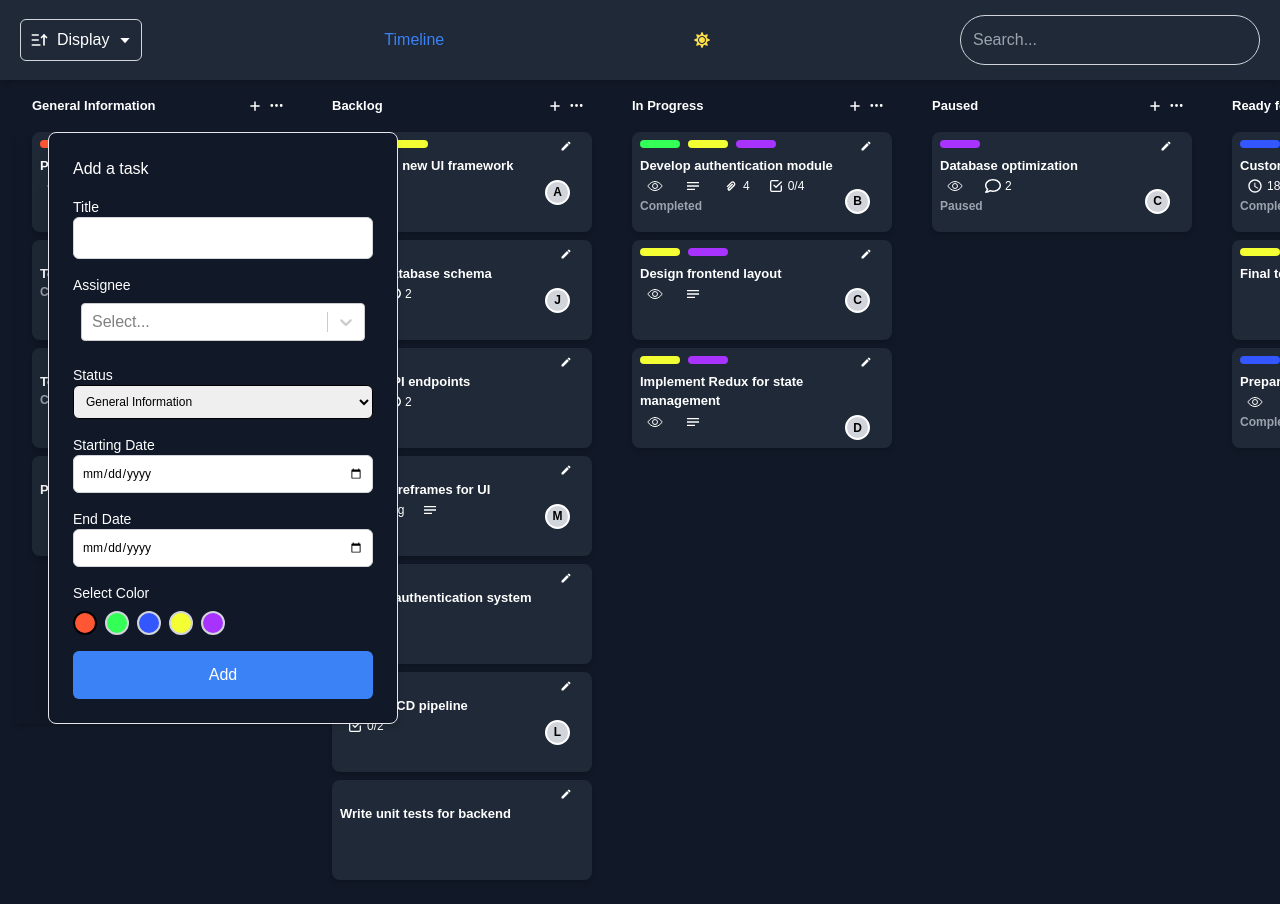
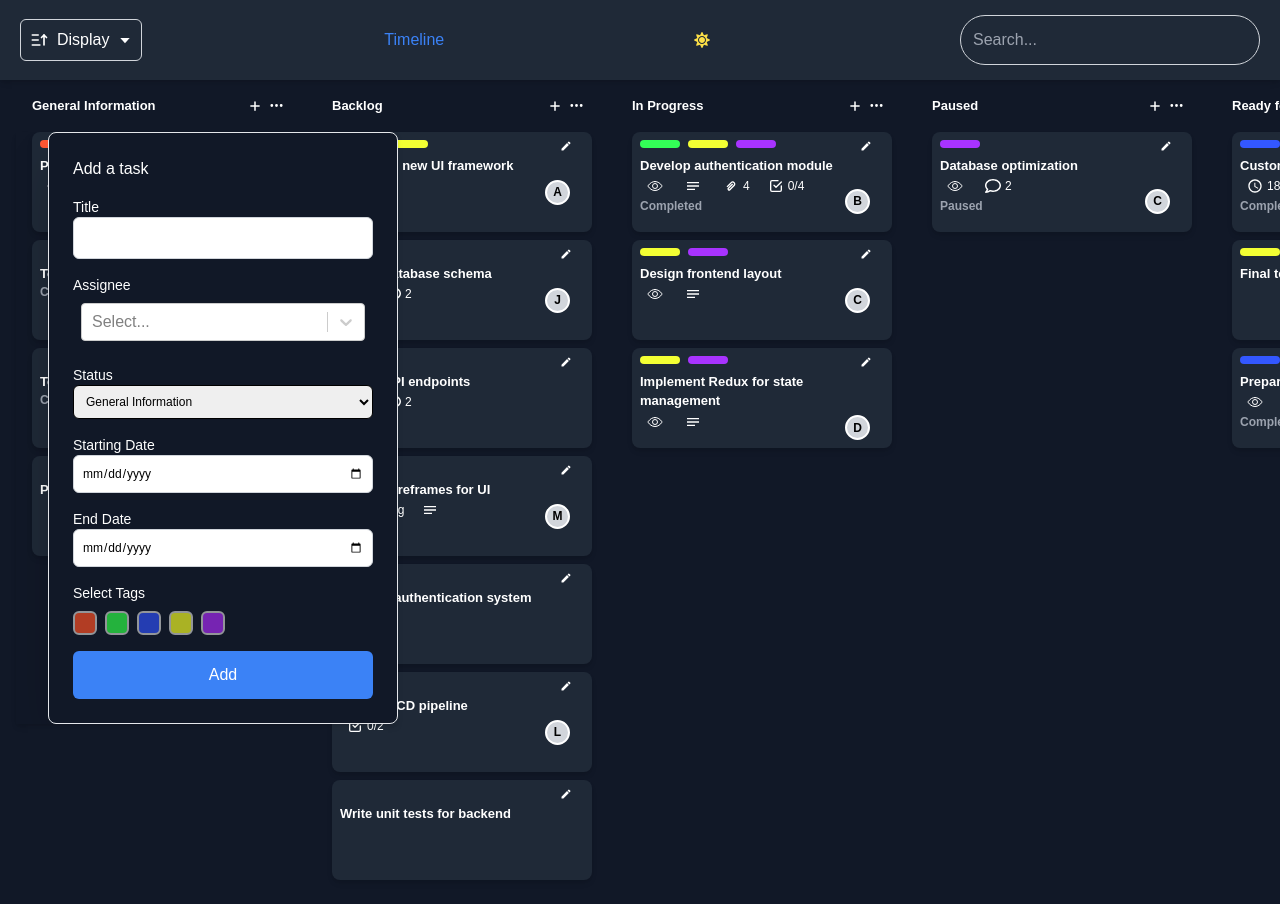
Before and after one commit to aricction/uiuxassignment-main, a Next.js app: page /dashboard in a window 1280 px wide. Both pictures are taken after a click on the button 255 px from the left and 105 px from the top of the page. Shown: the top 904 px of the page. Built offline with nearby package versions, Linux system fonts and the light colour scheme.

Commit message:
form update

```diff
--- a/src/app/components/form.js
+++ b/src/app/components/form.js
@@ -15,7 +15,7 @@ const TodoForm = ({ darkMode, handleInput, handleChange, title, assignee, status
     status: status || "general information",
 
     end_date: end_date || "",
-    color: colors[0],
+    color: [],
   });
 
   // Convert default names into selectable options
@@ -121,20 +121,43 @@ const TodoForm = ({ darkMode, handleInput, handleChange, title, assignee, status
             />
           </div>
 
+
           {/* Color Selection */}
 <div>
-            <label className="block text-sm font-medium">Select Color</label>
+  <label className="block text-sm font-medium">Select Tags</label>
   <div className="flex gap-2 mt-2">
     {colors.map((color) => (
+      <label key={color} className="flex items-center cursor-pointer">
+        <input
+          type="checkbox"
+          name="color"
+          value={color}
+          checked={formData.color.includes(color)}
+          onChange={(e) => {
+            const selectedColor = e.target.value;
+            setFormData((prev) => ({
+              ...prev,
+              color: prev.color.includes(selectedColor)
+                ? prev.color.filter((c) => c !== selectedColor) // Remove if selected
+                : [...prev.color, selectedColor], // Add if not selected
+            }));
+          }}
+          className="hidden"
+        />
         <div
-                  key={color}
-                  className={`w-6 h-6 rounded-full border-2 cursor-pointer ${formData.color === color ? "border-black" : "border-gray-300"}`}
-                  style={{ backgroundColor: color }}
-                  onClick={() => setFormData((prev) => ({ ...prev, color }))}
+          className={`w-6 h-6 rounded-md border-2 transition-all ${
+            formData.color.includes(color) ? "border-black" : "border-gray-300"
+          }`}
+          style={{
+            backgroundColor: color,
+            filter: formData.color.includes(color) ? "brightness(1.2)" : "brightness(0.7)",
+          }}
         ></div>
+      </label>
     ))}
   </div>
 </div>
+
 
           {/* Submit Button */}
           <button
```
Lines whose indentation alone changed are shown as unchanged.
